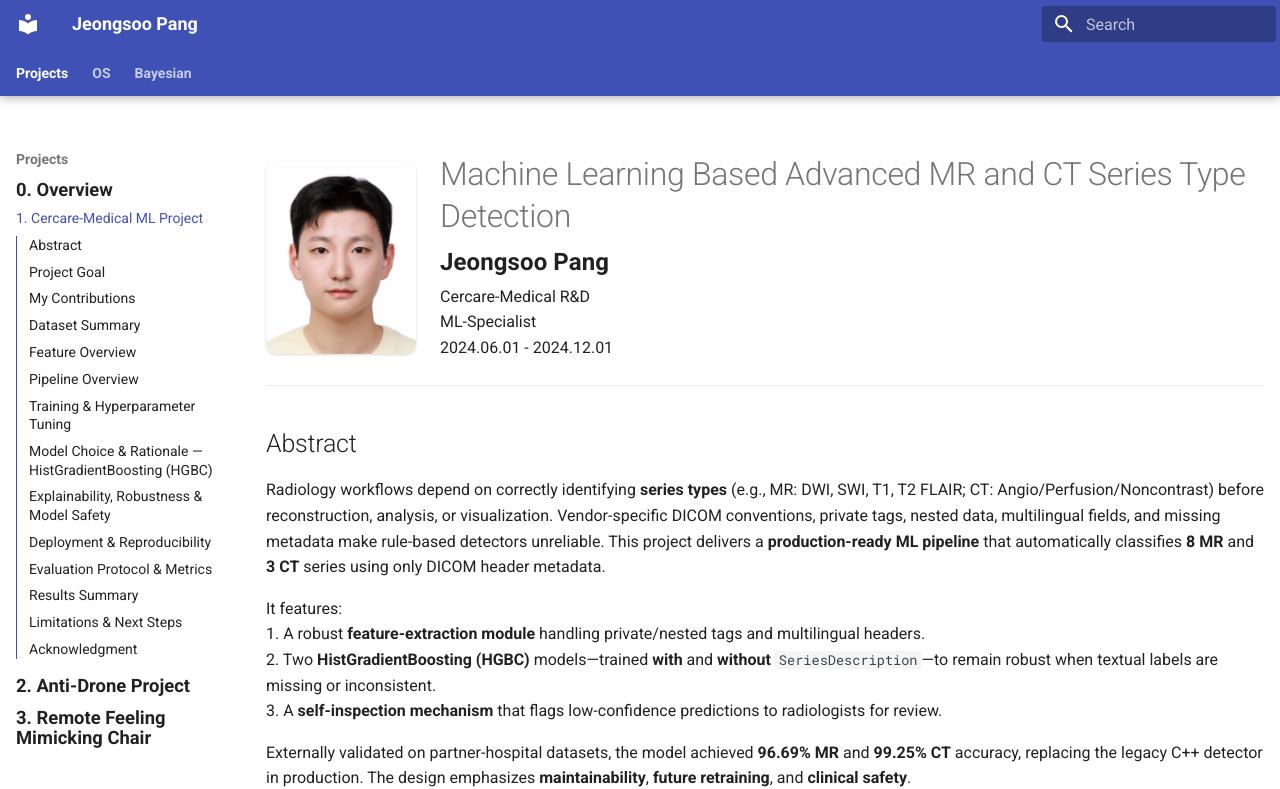
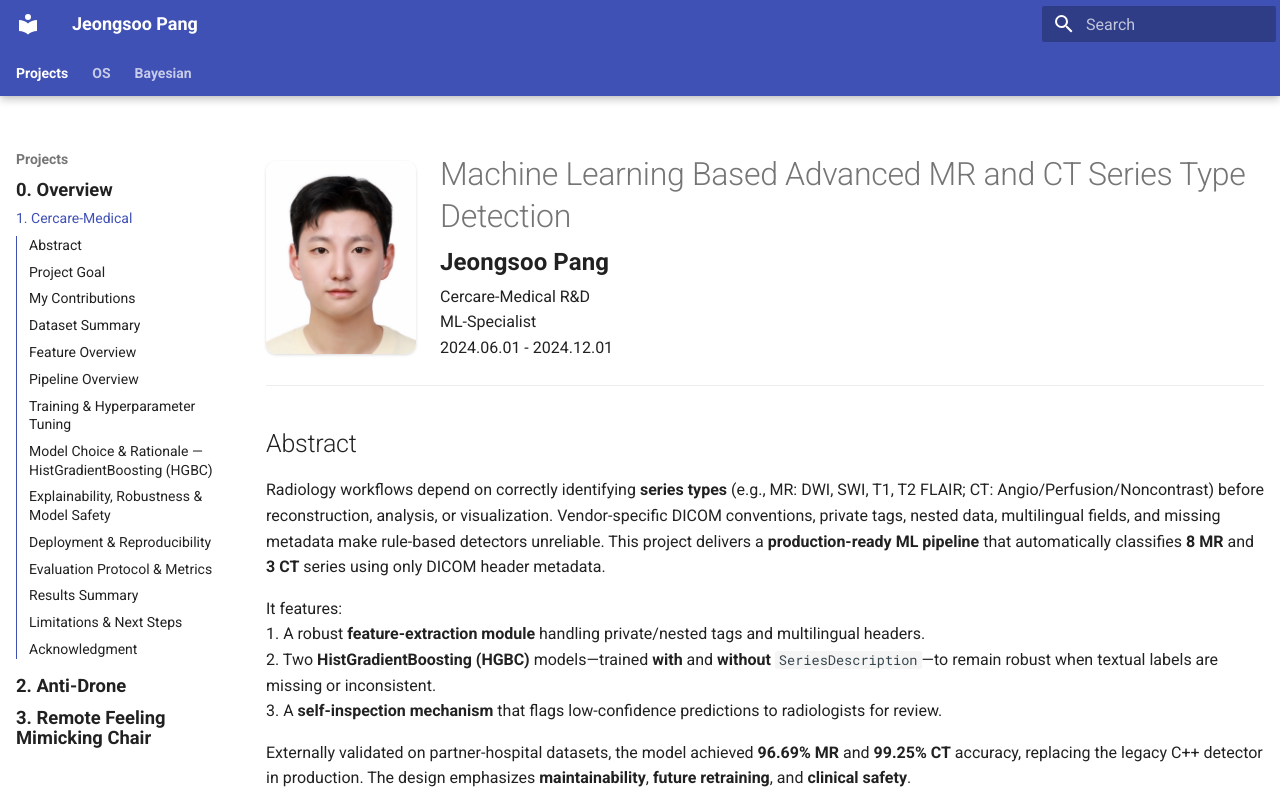
Before and after one commit to Jeongsoo-dev/ML_based_MR_CT_SeriesType_Detection, an MkDocs documentation site: the page built from docs/index.md, in a window 1280 px wide. Shown: the top 789 px of the page. Built offline with MkDocs 1.6.1 and Material for MkDocs 9.7.7, drawn with Linux system fonts in a browser that asks for light colours.

Commit message:
Update mkdocs.yml

```diff
--- a/mkdocs.yml
+++ b/mkdocs.yml
@@ -31,8 +31,8 @@
 nav:
   - Projects:
       - "0. Overview": portfolio/index.md
-      - "1. Cercare-Medical ML Project": index.md
-      - "2. Anti-Drone Project": anti_drone.md
+      - "1. Cercare-Medical": index.md
+      - "2. Anti-Drone": anti_drone.md
       - "3. Remote Feeling Mimicking Chair": remote_chair.md
   - OS:
       - "0. Overview": os/index.md
@@ -40,10 +40,11 @@
       - "2. Process and Threads": os/lec2_process_thread.md
       - "3. IPC": os/lec3_ipc_synchronization.md
       - "4. Schduling": os/lec4_scheduling.md
+      - "5. Deadlocks": os/lec5_deadlocks.md
   - Bayesian:
       - "0. Overview": bayesian/index.md
       - "1. Foundations": bayesian/foundations.md
-      - "2. MLE review": bayesian/mle-review.md
+      - "2. MLE": bayesian/mle-review.md
       - "3. Prior and Bayesian": bayesian/priors-logic.md
       - "4. Priors Details": bayesian/priors-types.md
       - "5. Posterior inference": bayesian/posterior-inference.md
```
